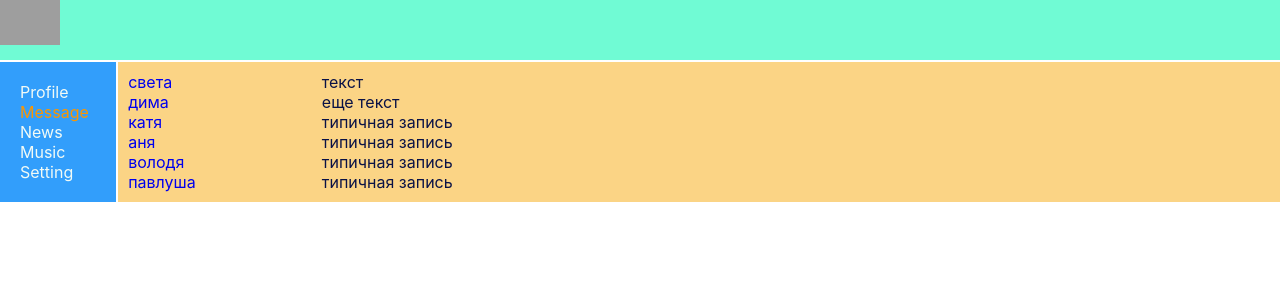
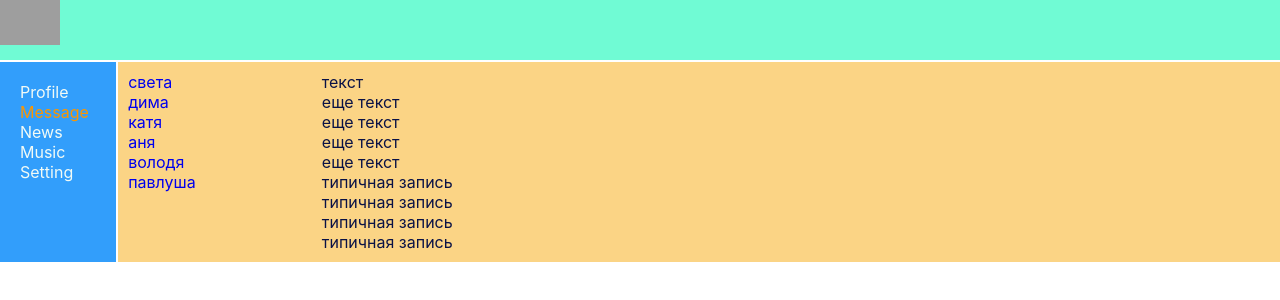
Before and after one commit to MonroeLionel/samurai-way-TS, a React (Create React App) app: page /dialogs in a window 1280 px wide. Shown: the top 300 px of the page. Built offline with nearby package versions, Linux system fonts and the light colour scheme; grey boxes are pictures that could not be loaded.

Commit message:
28. Уроки React JS (выносим данные в index.js) - react курсы бесплатно, 2019

```diff
--- a/src/App.tsx
+++ b/src/App.tsx
@@ -9,8 +9,26 @@ import {News} from "./components/News/News";
 import {Music} from "./components/Music/Music";
 import {Setting} from "./components/Setting/Setting";
 
+type propsTypeProps = {
+   dialogData: Array<dialogDataType>
+   messageData: Array<messageDataType>
+   postData: Array<postDataType>
+}
+export type dialogDataType = {
+   id: number
+   name: string
+}
+export type messageDataType = {
+   id: number
+   message: string
+}
+export type postDataType = {
+   id: number
+   message: string
+   likeCount: number
+}
 
-function App() {
+function App(props: propsTypeProps) {
    return (
      <BrowserRouter>
         <div className="app-wrapper">
@@ -19,11 +37,15 @@ function App() {
 
 
            <div className="app-wrapper-content">
-              <Route path="/profile" component={Profile}/>
-              <Route path="/dialogs" component={Dialogs}/>
-              <Route path="/news" component={News}/>
-              <Route path="/music" component={Music}/>
-              <Route path="/setting" component={Setting}/>
+              {/*<Route path="/profile" component={Profile}/>*/}
+              <Route path="/profile" render={() => <Profile postData={props.postData}/>}/>
+
+
+              <Route path="/dialogs"
+                     render={() => <Dialogs messageData={props.messageData} dialogData={props.dialogData}/>}/>
+              <Route path="/news" render={() => <News/>}/>
+              <Route path="/music" render={() => <Music/>}/>
+              <Route path="/setting" render={() => <Setting/>}/>
            </div>
 
         </div>
--- a/src/components/Dialog/Dialog.tsx
+++ b/src/components/Dialog/Dialog.tsx
@@ -2,31 +2,21 @@ import React from "react";
 import classes from "./Dialog.module.css"
 import {DialogItem} from "./DialogItem/DialogItem";
 import {Message} from "./Message/Message";
+import {dialogDataType, messageDataType} from "../../App";
+
+type propsTypeProps = {
+   dialogData: Array<dialogDataType>
+   messageData: Array<messageDataType>
+}
+
+export function Dialogs(props: propsTypeProps) {
 
 
-export function Dialogs() {
-   let dialogData = [
-      {id: 1, name: `света`},
-      {id: 2, name: `дима`},
-      {id: 3, name: `катя`},
-      {id: 4, name: `аня`},
-      {id: 5, name: `володя`},
-      {id: 6, name: `павлуша`},
-   ]
-   let messageData = [
-      {id: 1, message: `текст`},
-      {id: 2, message: `еще текст`},
-      {id: 3, message: `типичная запись`},
-      {id: 4, message: `типичная запись`},
-      {id: 5, message: `типичная запись`},
-      {id: 6, message: `типичная запись`},
-   ]
-
-   let dialogsElemens = dialogData.map((dialog) => {
+   let dialogsElemens = props.dialogData.map((dialog) => {
       return <DialogItem id={dialog.id} name={dialog.name}/>
    })
 
-   let messageElements = messageData.map((message) => {
+   let messageElements = props.messageData.map((message) => {
       return <Message message={message.message} id={message.id}/>
    })
 
--- a/src/components/Profile/MyPosts/MyPosts.tsx
+++ b/src/components/Profile/MyPosts/MyPosts.tsx
@@ -1,18 +1,15 @@
 import React from "react";
 import classes from "./MyPosts.module.css";
 import {Post} from "./Post/Post";
+import {postDataType} from "../../../App";
 
+type postDataPropsTpe = {
+   postData: Array<postDataType>
+}
 
-export function MyPosts() {
-   let postData = [
-      {id: 1, message: `hello`, likeCount: 22},
-      {id: 1, message: `hello`, likeCount: 22},
-      {id: 2, message: `шо как`, likeCount: 11},
-      {id: 2, message: `шо как`, likeCount: 11},
-      {id: 3, message: `чо кого ? `, likeCount: 12},
-      {id: 3, message: `чо кого ? `, likeCount: 12},
-   ]
-   let postsElements = postData.map((post) => {
+export function MyPosts(props: postDataPropsTpe) {
+
+   let postsElements = props.postData.map((post) => {
       return <Post message={post.message} likeCount={post.likeCount} id={post.id}/>
    })
    return (
--- a/src/components/Profile/Profile.tsx
+++ b/src/components/Profile/Profile.tsx
@@ -2,13 +2,18 @@ import React from "react";
 import classes from "./Profile.module.css"
 import {MyPosts} from "./MyPosts/MyPosts";
 import {Profileinfo} from "./Profileinfo/Profileinfo";
+import {postDataType} from "../../App";
 
+type propsTypeProps = {
 
-export function Profile() {
+   postData: Array<postDataType>
+}
+
+export function Profile(props: propsTypeProps) {
    return (
      <div>
         <Profileinfo/>
-        <MyPosts/>
+        <MyPosts postData={props.postData}/>
      </div>
    )
 }
--- a/src/index.tsx
+++ b/src/index.tsx
@@ -3,7 +3,39 @@ import ReactDOM from 'react-dom';
 import './index.css';
 import App from './App';
 
+let dialogData = [
+   {id: 1, name: `света`},
+   {id: 2, name: `дима`},
+   {id: 3, name: `катя`},
+   {id: 4, name: `аня`},
+   {id: 5, name: `володя`},
+   {id: 6, name: `павлуша`},
+]
+let messageData = [
+   {id: 1, message: `текст`},
+   {id: 2, message: `еще текст`},
+   {id: 2, message: `еще текст`},
+   {id: 2, message: `еще текст`},
+   {id: 2, message: `еще текст`},
+   {id: 3, message: `типичная запись`},
+   {id: 4, message: `типичная запись`},
+   {id: 5, message: `типичная запись`},
+   {id: 6, message: `типичная запись`},
+]
+let postData = [
+   {id: 1, message: `hello`, likeCount: 22},
+   {id: 1, message: `hello`, likeCount: 22},
+   {id: 1, message: `hello`, likeCount: 22},
+   {id: 1, message: `hello`, likeCount: 22},
+   {id: 1, message: `hello`, likeCount: 22},
+   {id: 1, message: `hello`, likeCount: 22},
+   {id: 2, message: `шо как`, likeCount: 11},
+   {id: 2, message: `шо как`, likeCount: 11},
+   {id: 2, message: `шо как`, likeCount: 11},
+   {id: 3, message: `чо кого ? `, likeCount: 12},
+   {id: 3, message: `чо кого ? `, likeCount: 12},
+]
 ReactDOM.render(
-    <App />,
+  <App dialogData={dialogData} messageData={messageData} postData={postData}/>,
   document.getElementById('root')
 );
```
